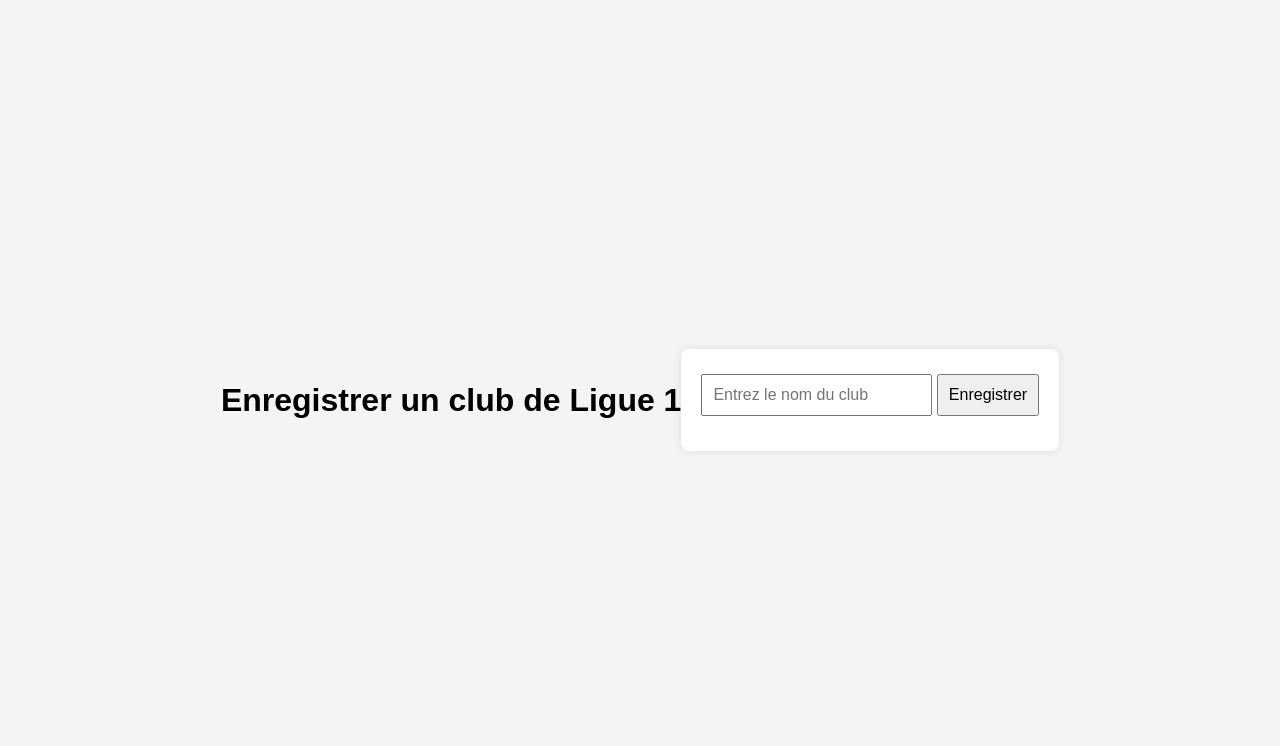
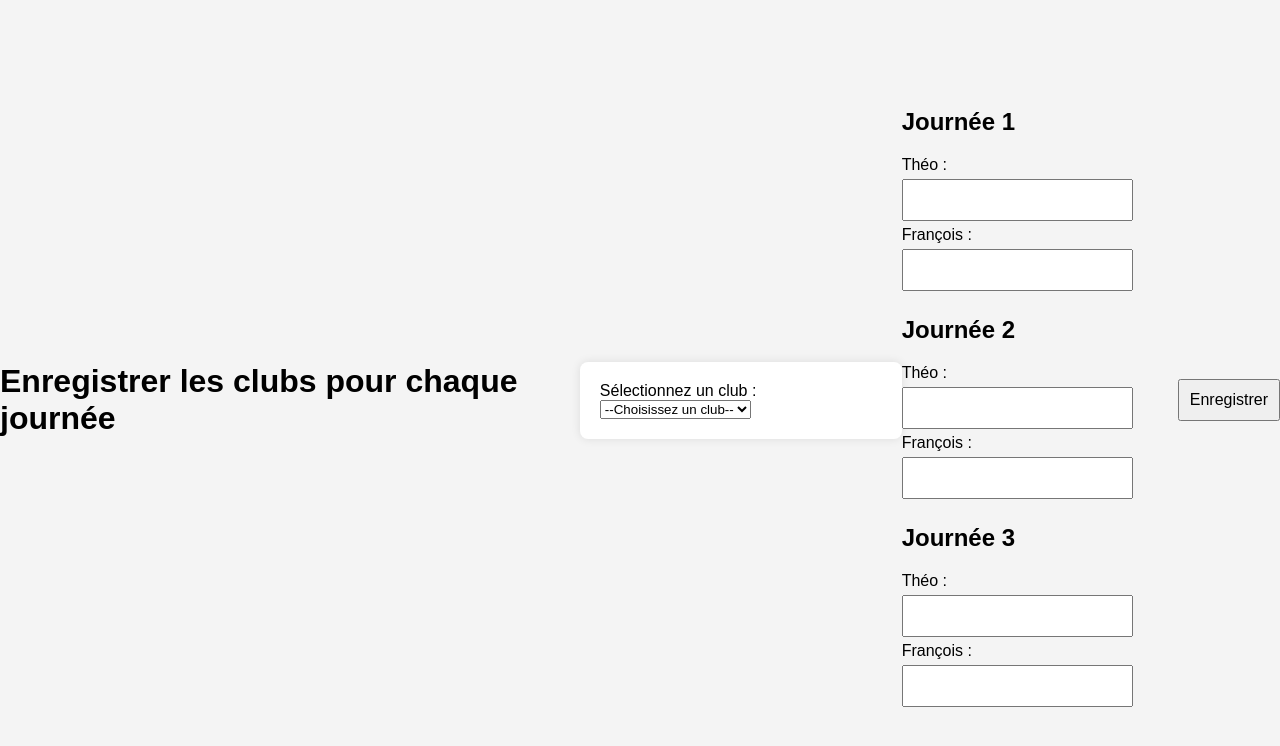
Before and after one commit to tguichou/Survivor, a plain HTML site: page index.html in a window 1280 px wide. Drawn offline with Linux system fonts and the light colour scheme.

Commit message:
Update index.html

```diff
--- a/index.html
+++ b/index.html
@@ -7,13 +7,61 @@
     <link rel="stylesheet" href="style.css">
 </head>
 <body>
-    <h1>Enregistrer un club de Ligue 1</h1>
+    <h1>Enregistrer les clubs pour chaque journée</h1>
 
+    <!-- Section pour la liste déroulante -->
     <div id="form-container">
-        <input type="text" id="club-input" placeholder="Entrez le nom du club">
-        <button id="save-btn">Enregistrer</button>
-        <div id="message"></div>
+        <label for="club-select">Sélectionnez un club :</label>
+        <select id="club-select">
+            <option value="">--Choisissez un club--</option>
+            <!-- Les options seront ajoutées dynamiquement via JavaScript -->
+        </select>
     </div>
+
+    <!-- Section pour les colonnes Théo et François -->
+    <div id="journees">
+        <!-- Première journée -->
+        <div class="journee">
+            <h2>Journée 1</h2>
+            <div class="colonne">
+                <label for="theo-j1">Théo :</label>
+                <input type="text" id="theo-j1" class="input-theo">
+            </div>
+            <div class="colonne">
+                <label for="francois-j1">François :</label>
+                <input type="text" id="francois-j1" class="input-francois">
+            </div>
+        </div>
+
+        <!-- Deuxième journée -->
+        <div class="journee">
+            <h2>Journée 2</h2>
+            <div class="colonne">
+                <label for="theo-j2">Théo :</label>
+                <input type="text" id="theo-j2" class="input-theo">
+            </div>
+            <div class="colonne">
+                <label for="francois-j2">François :</label>
+                <input type="text" id="francois-j2" class="input-francois">
+            </div>
+        </div>
+
+        <!-- Troisième journée -->
+        <div class="journee">
+            <h2>Journée 3</h2>
+            <div class="colonne">
+                <label for="theo-j3">Théo :</label>
+                <input type="text" id="theo-j3" class="input-theo">
+            </div>
+            <div class="colonne">
+                <label for="francois-j3">François :</label>
+                <input type="text" id="francois-j3" class="input-francois">
+            </div>
+        </div>
+    </div>
+
+    <button id="save-btn">Enregistrer</button>
+    <div id="message"></div>
 
     <script src="script.js"></script>
 </body>
```
